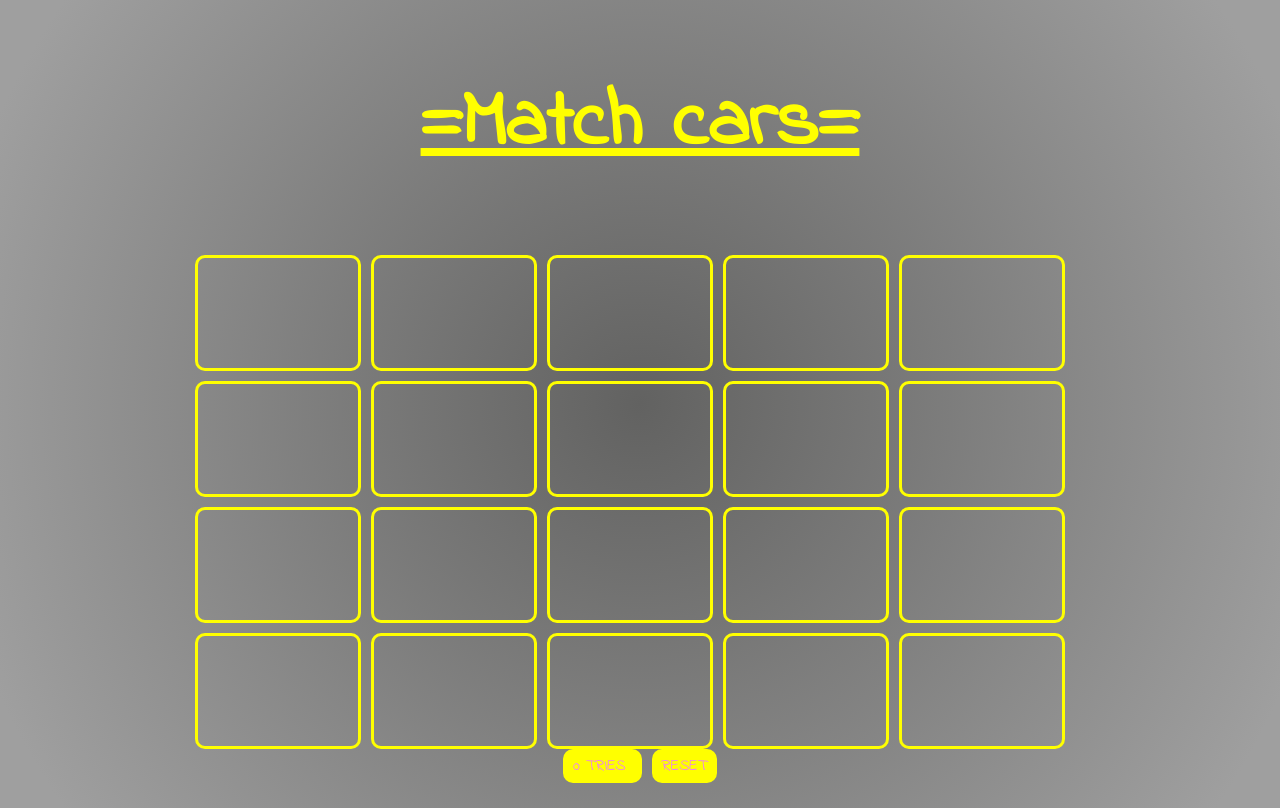
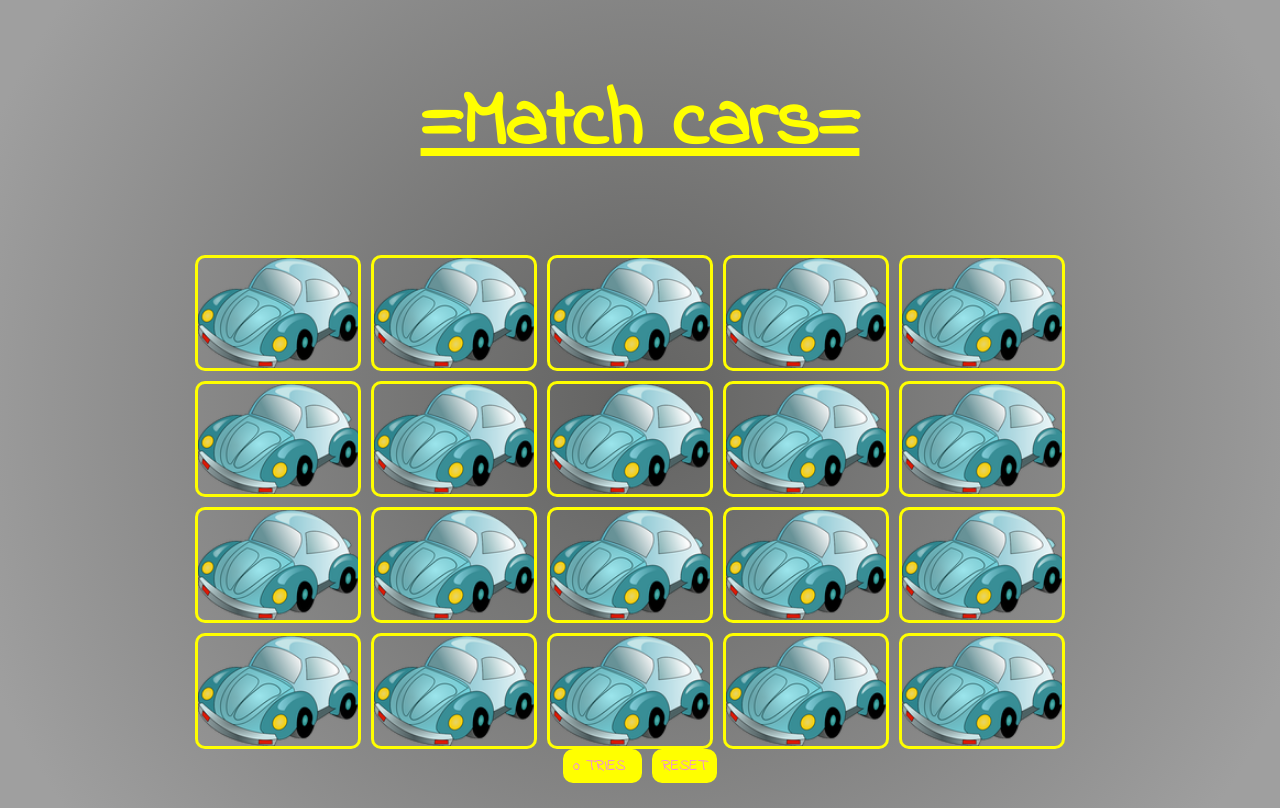
Before and after one commit to Kraljiccar/Simple-memory-card-game-car-photos-, a PHP site: page / in a window 1280 px wide. Run offline with PHP 8.4, Linux system fonts and the light colour scheme; some libraries are stand-ins or nearby versions.

Commit message:
front card

```diff
--- a/assets/css/main.css
+++ b/assets/css/main.css
@@ -33,6 +33,13 @@ h2 {
 	border: 3px solid #ffff00;
 	cursor: pointer;
 	border-radius: 10px;
+
+    background-image: url(../images/front.png);
+    background-size: cover;
+}
+
+#cards div:hover {
+    border: 3px solid #ff0077;
 }
 
 #game div img {
```
Also changed, not shown: assets/js/script.js (line endings or trailing spaces).
